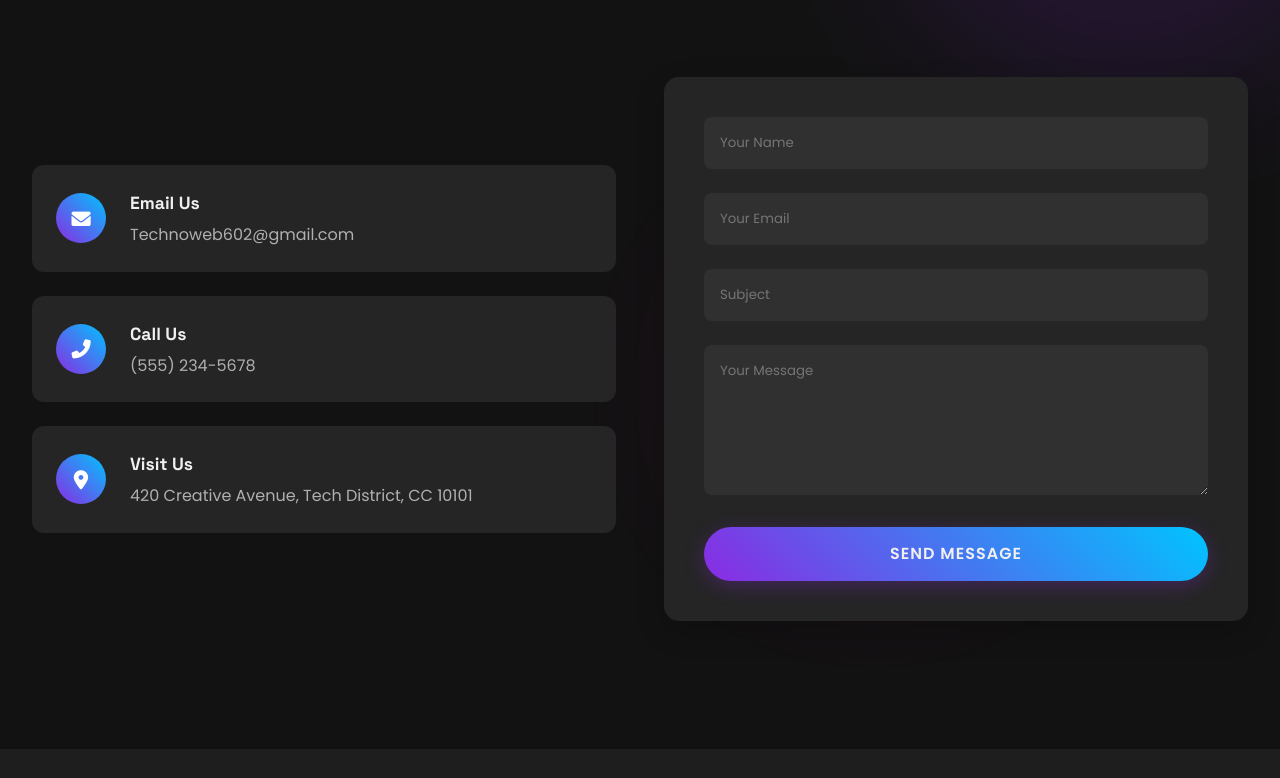
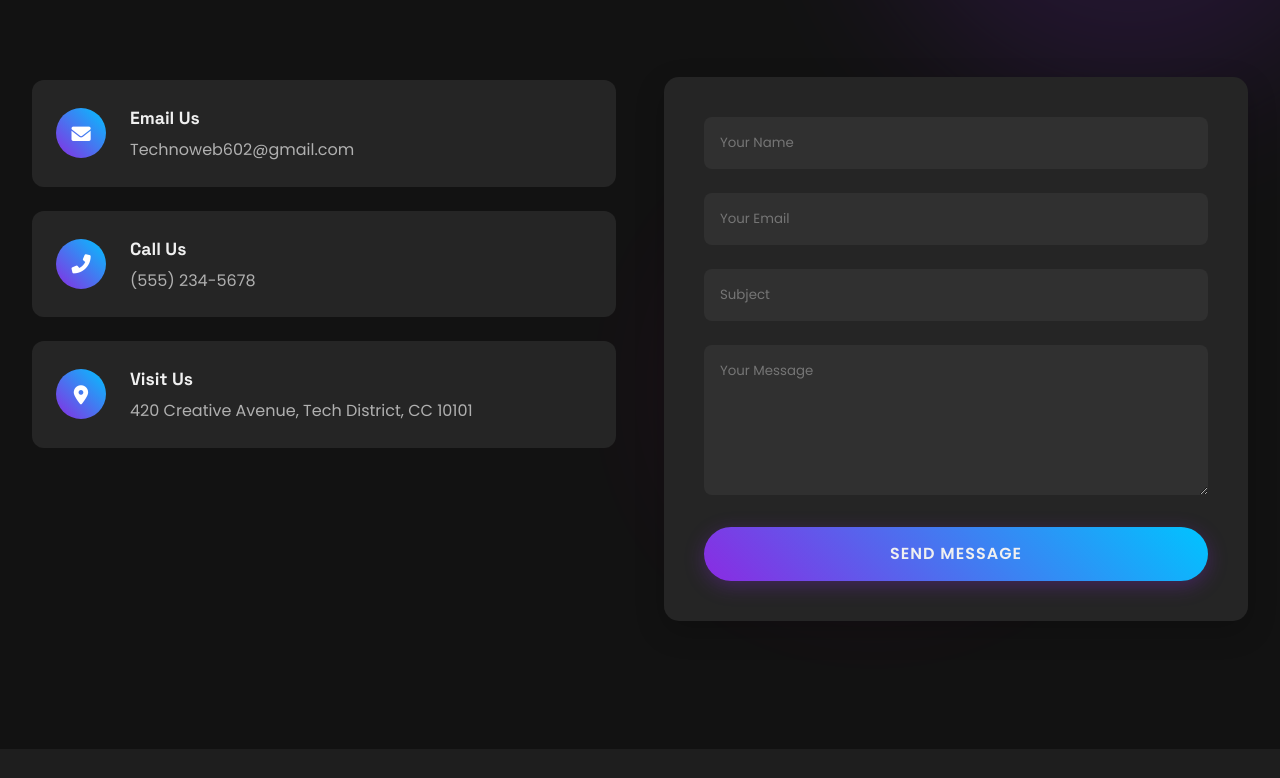
Before and after one commit to Aboga3far/CodeCrew, a plain HTML site: page index.html in a window 1280 px wide. Shown: the part 4217-4995 px from the top of the page. Drawn offline with Linux system fonts and the light colour scheme.

Commit message:
Add files via upload

```diff
--- a/style.css
+++ b/style.css
@@ -523,12 +523,15 @@
             grid-template-columns: 1fr 1fr;
             gap: 3rem;
             align-items: center;
+            position: relative;
         }
 
         .contact-info {
             display: flex;
             flex-direction: column;
             gap: 1.5rem;
+            transform: translateY(-85px);
+
         }
 
         .contact-item {
```
